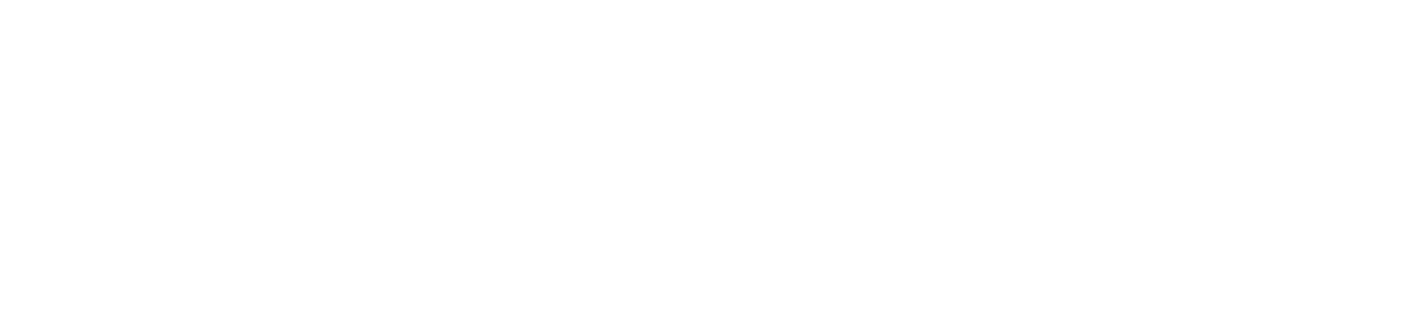
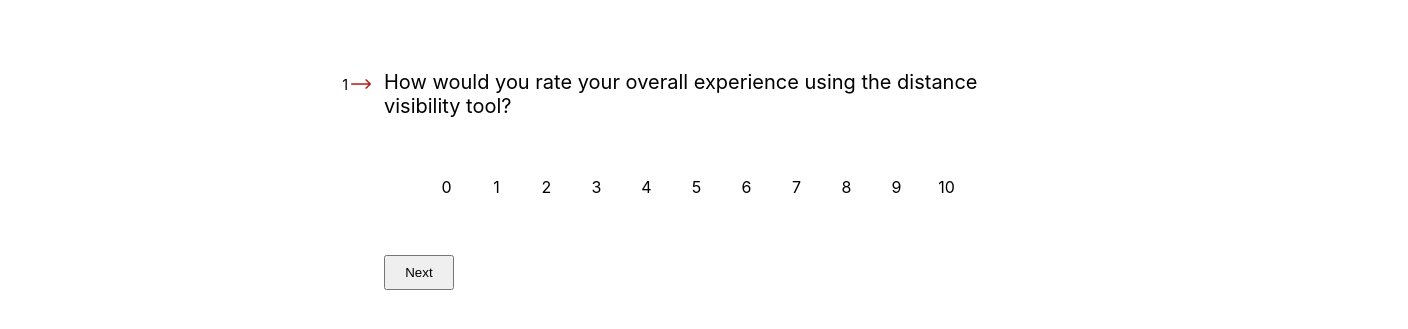
Before and after one commit to jackie3668/celestial-tarot-2.0, a React (Create React App) app: page / in a window 1280 px wide. Shown: the part 657-986 px from the top of the page, 1408 px wide, since content can reach past the window. Before the commit the page ends 800 px from the top, so only its background shows below. Built offline with nearby package versions, Linux system fonts and the light colour scheme; no server answers.

Commit message:
Added Feedback Form

```diff
--- /dev/null
+++ b/src/components/Feedback/Feedback.css
@@ -0,0 +1,152 @@
+.feedback-container {
+  width: 100%;
+  height: 65vh;
+  border-top: 5px solid rgba(175, 42, 35, 0.3);
+  position: relative;
+  display: flex;
+  justify-content: center;
+  align-items: center;
+  padding: 5%;
+}
+
+.feedback-container::before {
+  position: absolute;
+  content: "";
+  bottom:100%;
+  left: 0;
+  width: 100vw;
+  height: 5px;
+  background-color: var(--primary-color);
+  z-index: 999;
+  transition: all 0.5s ease-in-out;
+}
+
+.feedback-container.one::before {
+  width: 33vw;
+}
+
+.feedback-container.two::before {
+  width: 66vw;
+}
+
+.feedback-container.three::before {
+  width: 100vw;
+}
+
+.question-container {
+  width: 50vw;
+  display: flex;
+  flex-direction: column;
+  align-items: flex-start;
+  justify-content: center;
+  gap: 30px;
+}
+
+.feedback-container button {
+  padding: 1.25% 3%;
+  display: flex;
+  align-items: center;
+  justify-content: center;
+}
+
+.question {
+  position: relative;
+  font-size: 1.25rem;
+}
+
+.number {
+  position: absolute;
+  top: 8%;
+  right: 102%;
+  display: flex;
+  justify-content: center;
+  align-items: center;
+  color: var(--primary-color);
+  gap: 3px;
+  font-size: 0.9rem;
+}
+
+.number img {
+  width: 20px;
+}
+
+.answer {
+  width: 100%;
+}
+
+.scale {
+  list-style: none;
+  display: flex;
+  justify-content: flex-start;
+  align-items: center;
+  gap: 5px;
+}
+
+.scale-num {
+  background-color: var(--light-grey-color);
+  border: 1px solid var(--primary-color);
+  color: var(--primary-color);
+  width: 45px;
+  height: 45px;
+  display: flex;
+  justify-content: center;
+  align-items: center;
+  text-align: center;
+  border-radius: 5px;
+  cursor: pointer;
+  transition: all 0.2s ease-in-out;
+}
+
+.scale-num:hover {
+  background-color: rgba(175, 42, 35, 0.3);
+}
+
+.scale-num.active {
+  background-color: var(--primary-color);
+  color: var(--background-color);
+}
+
+.question-container input {
+  padding: 0.75% 0;
+  font-size: 1.25rem;
+  color: var(--primary-color);
+  width: 100%;
+  border: none;
+  border-bottom: 2px solid rgba(175, 42, 35, 0.3);
+}
+
+.question-container input:focus {
+  border-bottom: 2px solid var(--primary-color);
+  outline: none;
+  opacity: 1;
+}
+
+.finished {
+  width: 100%;
+  display: flex;
+  flex-direction: column;
+  justify-content: center;
+  align-items:center;
+  gap: 60px;
+}
+
+
+/* Mobile devices (portrait and landscape) */
+@media only screen and (max-width: 767px) {
+
+}
+
+/* Tablet devices (portrait and landscape) */
+@media only screen and (min-width: 768px) and (max-width: 1023px) {
+
+}
+
+/* Laptop devices (portrait and landscape) */
+@media only screen and (min-width: 1024px) and (max-width: 1440px) {
+
+}
+
+/* Desktop devices (portrait and landscape) */
+@media only screen and (min-width: 1441px) {
+
+}
--- /dev/null
+++ b/src/components/Feedback/Feedback.jsx
@@ -0,0 +1,153 @@
+import React, { useState } from 'react'
+import { getFirestore, collection, addDoc, serverTimestamp } from 'firebase/firestore'
+import { useNavigate } from 'react-router-dom'
+import { app } from '../../firebase'
+import './Feedback.css'
+import arrow from '../../assets/ui/right-arrow.png'
+
+const db = getFirestore(app);
+
+const Feedback = () => {
+  const [questionIndex, setQuestionIndex] = useState(0);
+  const [ipAddress, setIpAddress] = useState(null);
+  const [feedbackData, setFeedbackData] = useState({
+    experience: '',
+    improvement: '',
+    enjoyed: '',
+  });
+
+  const navigate = useNavigate()
+
+  const questions = [
+    'How would you rate your overall experience using the distance visibility tool?',
+    'What aspects of the distance visibility tool do you think could be improved?',
+    'What did you enjoy most about using the distance visibility tool?'
+  ];
+
+  const getClassName = () => {
+    switch (questionIndex) {
+      case 0:
+        return 'one';
+      case 1:
+        return 'two';
+      case 2:
+        return 'three';
+      default:
+        return '';
+    }
+  };
+
+  const handleScaleClick = (e) => {
+    if (e.target.parentNode.querySelector('.active')) {
+      e.target.parentNode.querySelector('.active').classList.remove('active');
+    }
+    e.target.classList.add('active');
+
+    setFeedbackData(prev => ({
+      ...prev,
+      experience: e.target.innerHTML
+    }));
+  };
+
+  const handleButtonClick = async () => {
+    if (questionIndex < 2) {
+      setQuestionIndex(questionIndex + 1);
+    } else {
+      const ipAddress = await fetch('https://api64.ipify.org?format=json')
+        .then(response => response.json())
+        .then(data => data.ip);
+
+      const messageData = {
+        experience: feedbackData.experience,
+        improvement: feedbackData.improvement,
+        enjoyed: feedbackData.enjoyed,
+        timestamp: serverTimestamp(),
+        ipAddress: ipAddress
+      };
+
+      await addDoc(collection(db, "feedback"), messageData);
+
+      setQuestionIndex(questionIndex + 1);
+    }
+  };
+
+
+  const handleKeyDown = (e) => {
+    if (e.key === 'Enter' && questionIndex != 0) {
+      handleButtonClick();
+      if (questionIndex === 1) {
+        setFeedbackData(prev => ({
+          ...prev,
+          improvement: ''
+        }));
+      } else if (questionIndex === 2) {
+        setFeedbackData(prev => ({
+          ...prev,
+          enjoyed: ''
+        }));
+      }
+    }
+  };
+
+
+  const handleChange = (e) => {
+    if (questionIndex === 1) {
+      setFeedbackData(prev => ({
+        ...prev,
+        improvement: e.target.value
+      }));
+    } else if (questionIndex === 2) {
+      setFeedbackData(prev => ({
+        ...prev,
+        enjoyed: e.target.value
+      }));
+    }
+  };
+
+
+  return (
+    <div className={`feedback-container ${getClassName()}`}>
+      {questionIndex !== 3 ? (
+      <div className="question-container">
+        <div className="question">
+          {questions[questionIndex]}
+          <div className="number">
+            {questionIndex + 1}
+            <img src={arrow} alt="" />
+          </div>
+        </div>
+        <div className="answer">
+          {questionIndex === 0 ? (
+          <ul className="scale">
+            <li className="scale-num" onClick={handleScaleClick}>0</li>
+            <li className="scale-num" onClick={handleScaleClick}>1</li>
+            <li className="scale-num" onClick={handleScaleClick}>2</li>
+            <li className="scale-num" onClick={handleScaleClick}>3</li>
+            <li className="scale-num" onClick={handleScaleClick}>4</li>
+            <li className="scale-num" onClick={handleScaleClick}>5</li>
+            <li className="scale-num" onClick={handleScaleClick}>6</li>
+            <li className="scale-num" onClick={handleScaleClick}>7</li>
+            <li className="scale-num" onClick={handleScaleClick}>8</li>
+            <li className="scale-num" onClick={handleScaleClick}>9</li>
+            <li className="scale-num" onClick={handleScaleClick}>10</li>
+          </ul>
+          ) : (
+            <input type="text" onKeyDown={handleKeyDown} onChange={handleChange} value={questionIndex === 1 ? feedbackData.improvement : feedbackData.enjoyed} placeholder='Type your answer here...' />
+          )}
+        </div>
+        <button onClick={handleButtonClick}>{questionIndex === 2? 'Submit' : 'Next'}</button>
+      </div>
+      ) : (
+        <div className="finished">
+          <h2>
+          Thank you for your feedback!
+          </h2>
+          <button onClick={() => navigate('/')}>Back to home</button>
+        </div>
+      )}
+
+    </div>
+  )
+}
+
+export default Feedback
--- a/src/pages/Reading/Reading.jsx
+++ b/src/pages/Reading/Reading.jsx
@@ -6,6 +6,7 @@
 import RegisterModal from '../../components/Authentication/RegisterModal';
 import QuestionInput from '../../components/QuestionInput/QuestionInput';
 import PastReadings from '../../components/PastReadings/PastReadings';
+import Feedback from '../../components/Feedback/Feedback';
 
 const Reading = () => {
     const { userLoggedIn, currentUser } = useAuth();
@@ -192,6 +193,7 @@
             </div>
             <button onClick={handleSaveReading}>Save Reading</button>
             <PastReadings />
+            <Feedback />
         </div>
     );
 };
```
Also changed, not shown: src/assets/ui/right-arrow.png (added).
